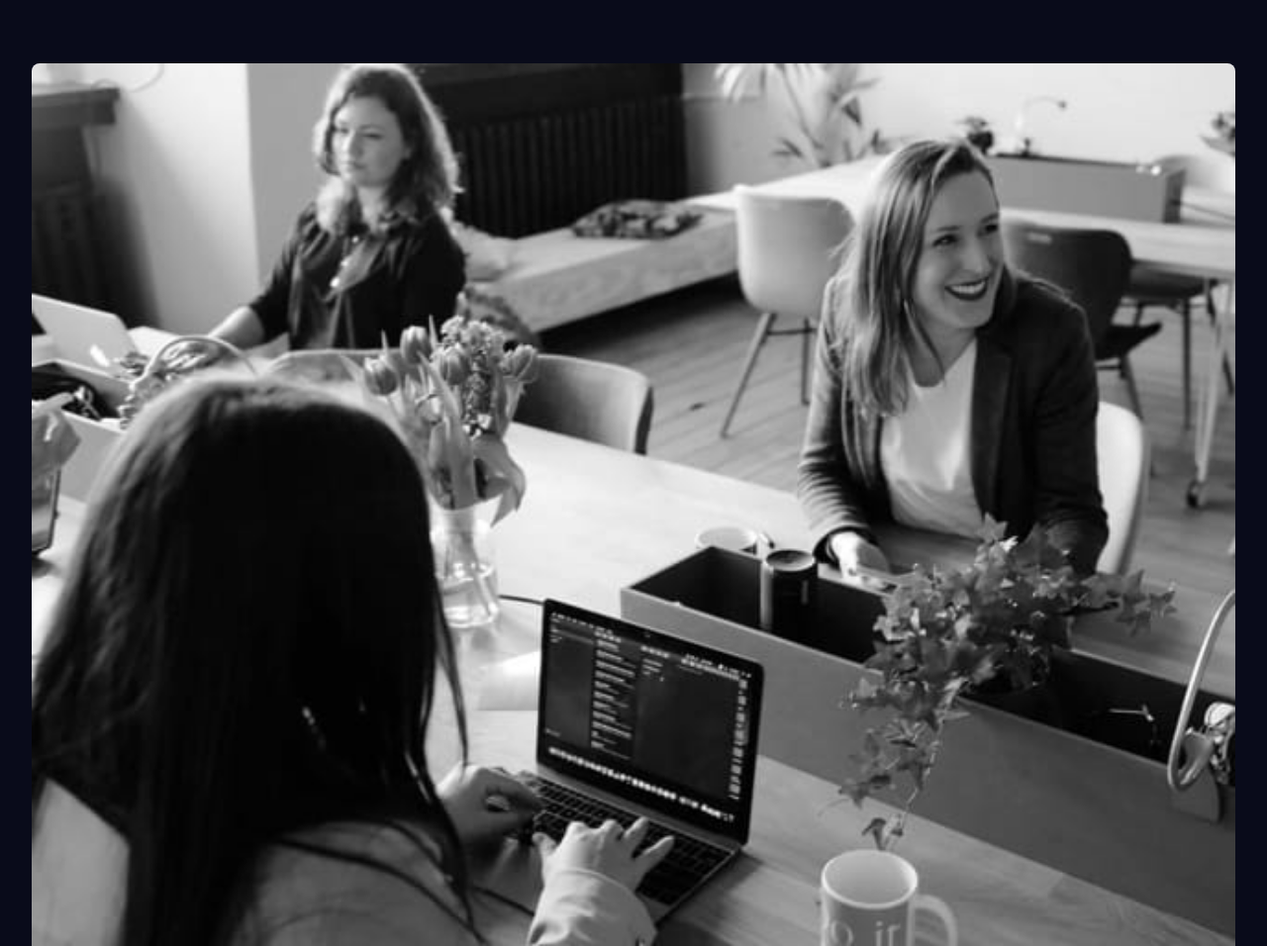
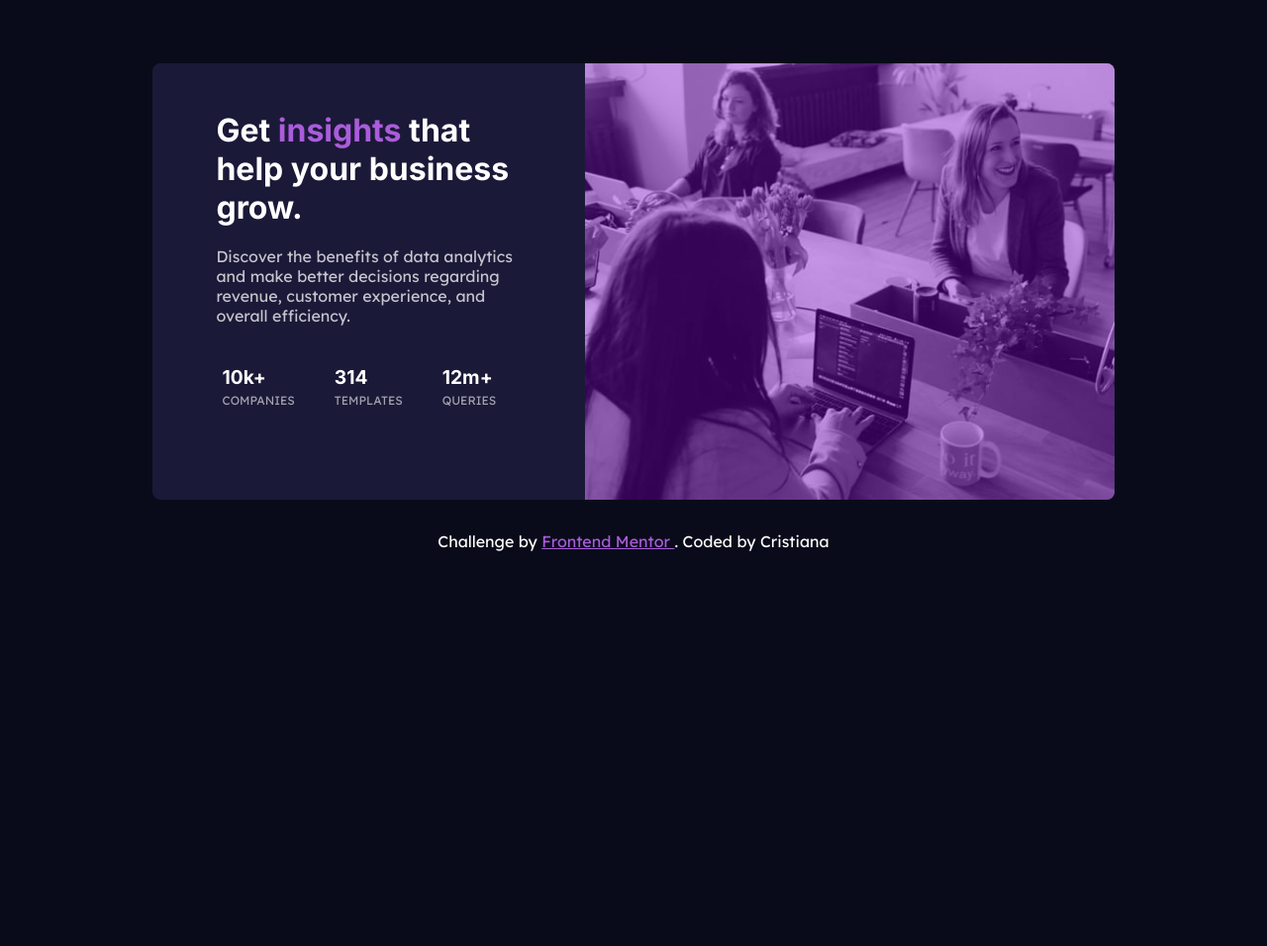
Before and after one commit to mancristiana/frontendmentor-workshop, a plain HTML site: page index.html in a window 1280 px wide. Shown: the top 956 px of the page at 99% size. After the commit the page ends 800 px from the top, so only its background shows below. Drawn offline with Linux system fonts and the light colour scheme.

Commit message:
Workshop 3

```diff
--- a/index.html
+++ b/index.html
@@ -22,10 +22,15 @@
   <body>
     <main>
       <picture>
+        <source
+          media="screen and (min-width: 1000px)"
+          srcset="images/image-header-desktop.jpg"
+        />
         <img
-        src="images/image-header-mobile.jpg"
-        alt="data analysts typing on computer"
+          src="images/image-header-mobile.jpg"
+          alt="data analysts typing on computer"
         />
+        <div class="overlay"></div>
       </picture>
       <div class="content">
         <h1>Get <span>insights</span> that help your business grow.</h1>
--- a/styles/style.css
+++ b/styles/style.css
@@ -2,6 +2,7 @@
   --bgColor: hsl(233, 47%, 7%);
   --cardBgColor: hsl(244, 38%, 16%);
   --accentColor: hsl(277, 64%, 61%);
+  --overlayColor: hsla(277, 100%, 40%, 0.4);
   --accentLighterColor: hsl(277, 79%, 69%);
   --textColor: hsl(0, 0%, 100%);
   --paragraphColor: hsla(0, 0%, 100%, 0.75);
@@ -18,6 +19,9 @@ body {
   color: var(--textColor);
   font-family: "Lexend Deca", sans-serif;
   font-size: 100%;
+  display: flex;
+  flex-direction: column;
+  align-items: center;
 }
 
 main {
@@ -25,6 +29,7 @@ main {
   border-radius: 8px;
   overflow: hidden;
   margin: 64px 32px 16px;
+  max-width: 45ch;
 }
 
 h1 {
@@ -33,6 +38,20 @@ h1 {
 
 h1 span {
   color: var(--accentColor);
+}
+
+picture {
+  display: grid;
+  grid-template: 1fr / 1fr;
+}
+
+picture * {
+  grid-column: 1 / 2;
+  grid-row: 1 / 2;
+}
+
+picture .overlay {
+  background-color: var(--overlayColor);
 }
 
 img {
@@ -79,5 +98,29 @@ footer {
 }
 
 .stat {
-  margin-bottom: 20px;
+  margin: 20px;
 }
+
+@media screen and (min-width: 400px) {
+  dl {
+    display: flex;
+  }
+}
+
+@media screen and (min-width: 1000px) {
+  main {
+    max-width: 100ch;
+    display: flex;
+    flex-direction: row-reverse;
+  }
+
+  .content {
+    max-width: 45ch;
+    text-align: left;
+    padding: 48px 64px;
+  }
+
+  .stat:first-child {
+    margin-left: 0;
+  }
+}
```
